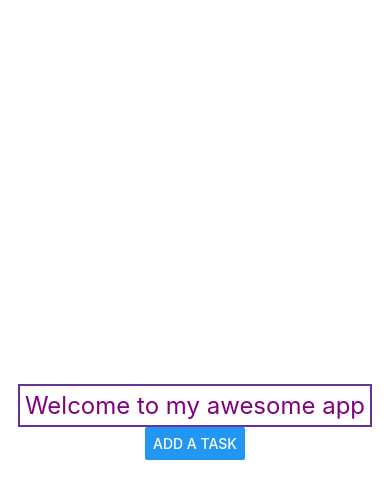
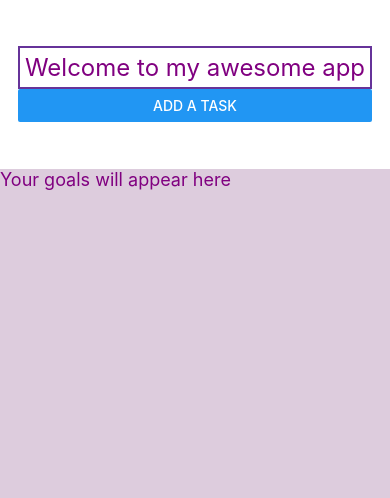
Before and after one commit to jingjing515/test, a React Native app: screen / in a window 390 px wide. Shown: the top 498 px of the page. Built offline with nearby package versions, Linux system fonts and the light colour scheme.

Commit message:
makes confrim button disabled by default

```diff
--- a/App.js
+++ b/App.js
@@ -1,12 +1,19 @@
 import { StatusBar } from "expo-status-bar";
 import { useState } from "react";
-import { Button, StyleSheet, Text, TextInput, View } from "react-native";
+import {
+  Button,
+  StyleSheet,
+  Text,
+  TextInput,
+  View,
+  SafeAreaView,
+} from "react-native";
 import Header from "./components/Header";
 import Input from "./components/Input";
 
 export default function App() {
   const name = "my awesome app";
-  const [enteredText, setEnteredText] = useState();
+  const [enteredText, setEnteredText] = useState("Your goals will appear here");
   const [modalVisible, setModalVisible] = useState(false);
 
   function onTextEntered(changedText) {
@@ -21,23 +28,26 @@ export default function App() {
   //   setModalVisible(true);
   // }
   return (
-    <View style={styles.container}>
+    <SafeAreaView style={styles.container}>
       <StatusBar style="auto" />
-      <Header appName={name} />
-      {/* pass modalVisible as prop to Input.js */}
+      <View style={styles.topContainer}>
+        <Header appName={name} />
+        <Button
+          title="Add A Task"
+          onPress={() => {
+            setModalVisible(true);
+          }}
+        />
+      </View>
       <Input
         modalIsVisible={modalVisible}
         sendChangedText={onTextEntered}
         cancelPressed={onCancel}
       />
-      <Button
-        title="Add A Task"
-        onPress={() => {
-          setModalVisible(true);
-        }}
-      />
-      <Text style={styles.text}>{enteredText}</Text>
-    </View>
+      <View style={styles.bottomContainer}>
+        <Text style={styles.text}>{enteredText}</Text>
+      </View>
+    </SafeAreaView>
   );
 }
 
@@ -48,6 +58,15 @@ const styles = StyleSheet.create({
     alignItems: "center",
     justifyContent: "center",
   },
+  topContainer: {
+    flex: 1,
+    justifyContent: "center",
+  },
+  bottomContainer: {
+    flex: 4,
+    backgroundColor: "#dcd",
+    alignSelf: "stretch",
+  },
   text: {
     fontSize: 18,
     color: "purple",
--- a/components/Input.js
+++ b/components/Input.js
@@ -14,7 +14,7 @@ export default function Input({
   modalIsVisible,
   cancelPressed,
 }) {
-  const [text, setText] = useState("default value");
+  const [text, setText] = useState("");
   function changeText(changedText) {
     setText(changedText);
   }
@@ -37,14 +37,22 @@ export default function Input({
           onChangeText={changeText}
           style={styles.input}
         />
+        <View style={styles.buttonContainer}>
+          <View style={styles.button}>
             <Button
+              disabled={text.length === 0 ? true : false}
+              // disabled={!text.length}
               title="Confirm"
               onPress={() => {
                 sendChangedText(text);
                 setText("");
               }}
             />
+          </View>
+          <View style={styles.button}>
             <Button title="Cancel" onPress={cancelPressed} />
+          </View>
+        </View>
       </View>
     </Modal>
   );
@@ -67,4 +75,11 @@ const styles = StyleSheet.create({
     width: "50%",
     marginVertical: 10,
   },
+  buttonContainer: {
+    flexDirection: "row",
+  },
+  button: {
+    marginHorizontal: 10,
+    width: "30%",
+  },
 });
```
Lines whose indentation alone changed are shown as unchanged.
